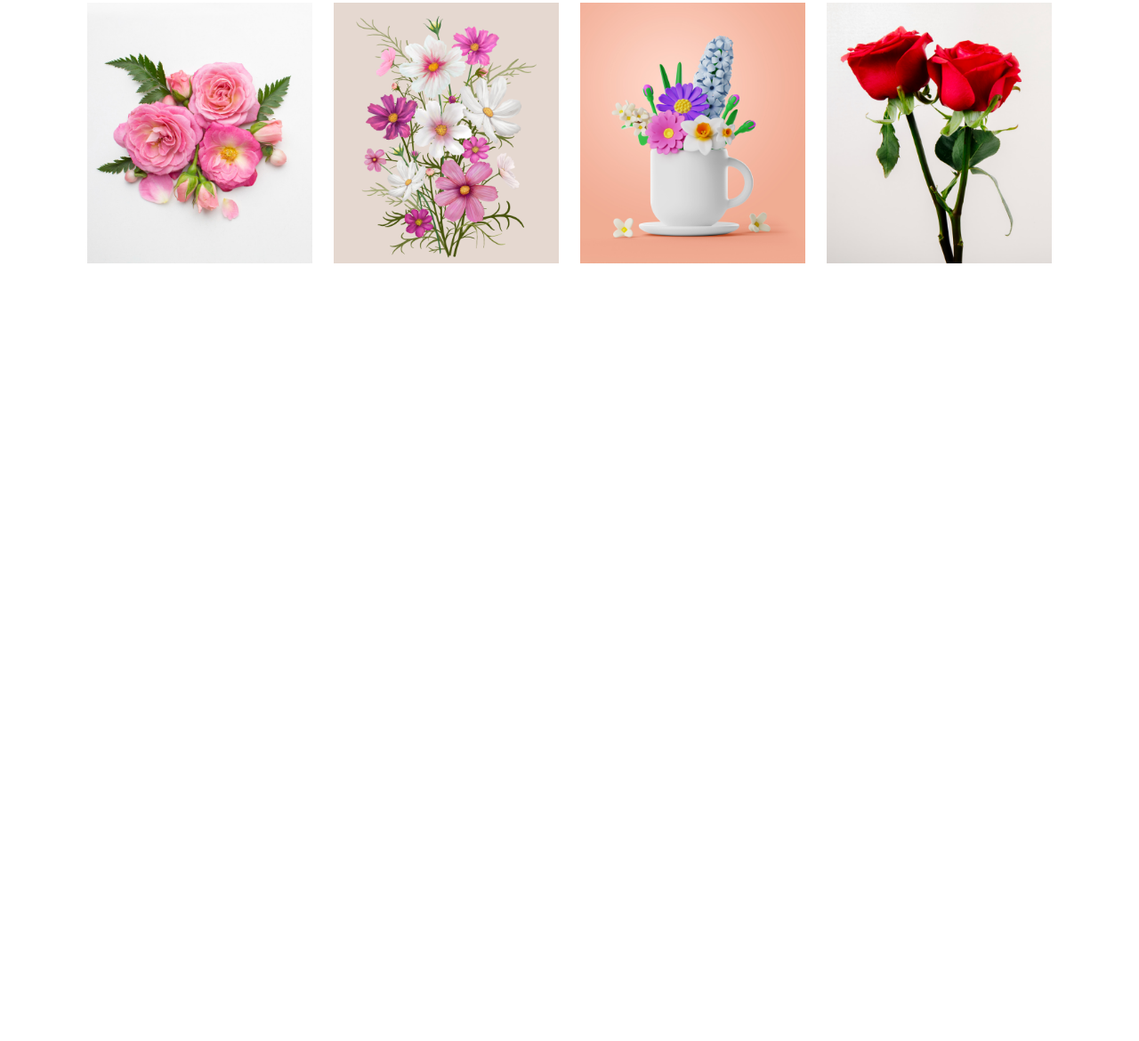
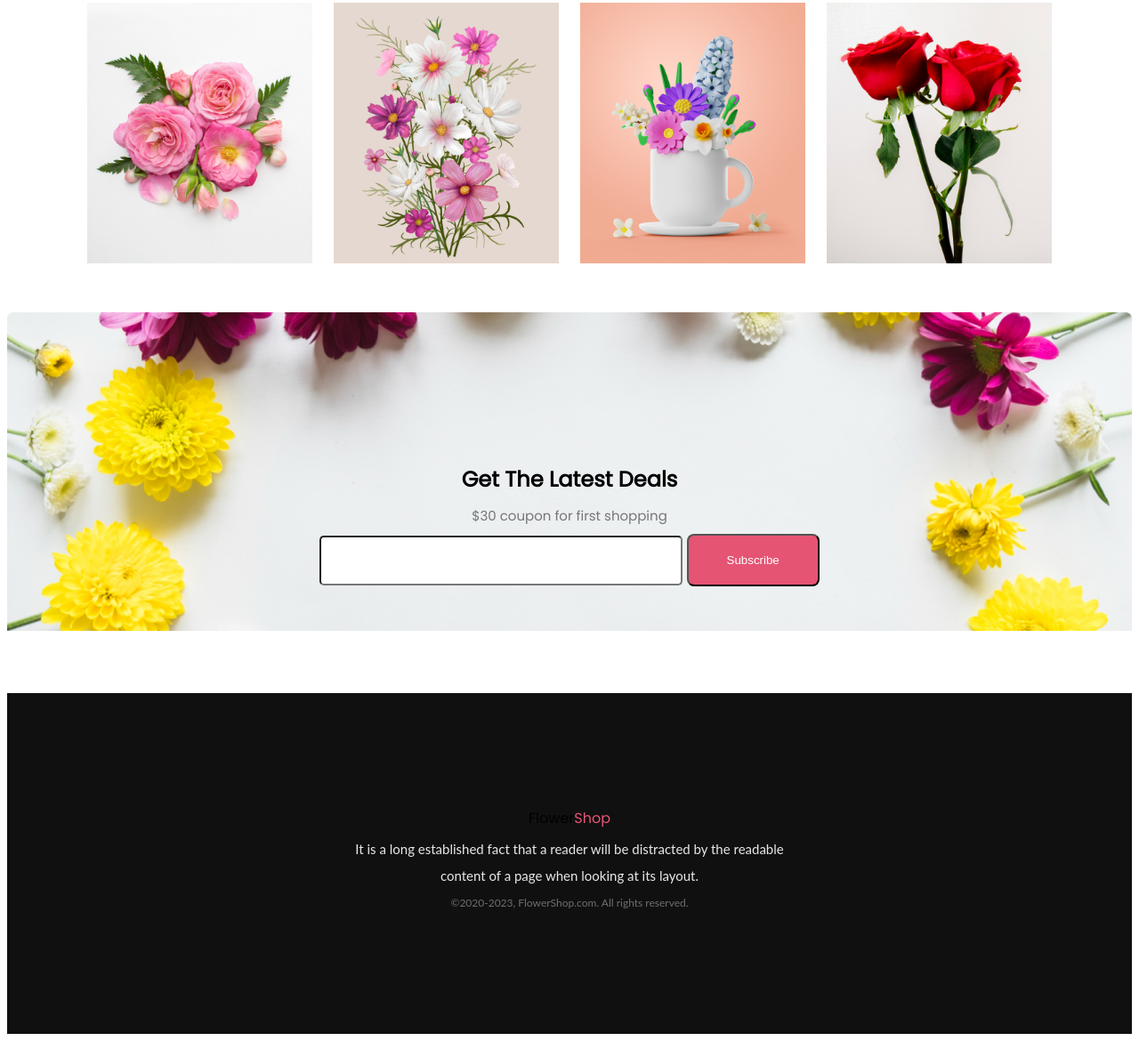
Before and after one commit to noman11012/assignment-one, a plain HTML site: page index.html in a window 1280 px wide. Shown: the part 1312-2482 px from the top of the page at 89% size. Before the commit the page ends 1671 px from the top, so only its background shows below. Drawn offline with Linux system fonts and the light colour scheme.

Commit message:
subscribe and footer section completed

```diff
--- a/CSS/style.css
+++ b/CSS/style.css
@@ -1,5 +1,8 @@
 body{
     font-family: 'Poppins', sans-serif;
+}
+.colorPink{
+    color:#E55473;
 }
 /* header section CSS work start*/
 .mainHeader{
@@ -65,3 +68,49 @@ body{
     line-height: 10px; /* 166.667% */
  }
  /* instagram CSS section work end */
+
+ /* subscribe CSS section started */
+ .subscribe{
+    text-align: center;
+    background-image: url('../bgimage/Rectangle\ 9.png');
+    background-repeat: no-repeat;
+    background-size: cover;
+    /* height: 449px; */
+    padding: 150px 0 50px 0;
+ }
+
+ .inputField{
+    display: inline-block;
+    height: 50px;
+    width: 400px;
+    border-radius: 5px;
+ }
+ /* subscribe CSS section END */
+
+
+ /* footer section start */
+ .footersection{
+    text-align: center;
+    background: #111010;
+    margin-top: 70px;
+    /* height: 449px; */
+    padding: 128px 0 128px 0;
+ }
+ .footersectionDiscription{
+    color: rgba(255, 255, 255, 0.90);
+
+    font-family: Lato;
+    font-size: 15px;
+    font-weight: 400;
+    line-height: 15px; /* 166.667% */
+ }
+
+ .footerD{
+    color: rgba(255, 255, 255, 0.40);
+    text-align: center;
+    font-family: Lato;
+    font-size: 12px;
+    font-weight: 400;
+    line-height: normal;
+ }
+ /* footer section end */
--- a/index.html
+++ b/index.html
@@ -31,7 +31,7 @@
 <!-- hot deal section work -->
         <section class="hotDeal">
             <div class="hotDealSection">
-                <h1 class="headerTitle">Hot Deal ! Sale Up To 25% <span style="color: #E55473;">Off</span></h1>
+                <h1 class="headerTitle">Hot Deal ! Sale Up To 25% <span class="colorPink">Off</span></h1>
                 <p class="headerDiscription">It is a long established fact that a reader will be distracted by the readable content of a page when looking at its layout.</p>
                 <button class="primaryBtn">Shop Now</button>
             </div>
@@ -55,10 +55,26 @@
 
     </section>
     <!-- instagram section work end -->
+
+    <!-- subscribe section started -->
+    <section class="subscribe">
+        <h1>Get The Latest Deals</h1>
+        <p class="instagramDiscription">$30 coupon for first shopping </p>
+
+        <input class="inputField" type="text"  name="" id="">
+        <button class="primaryBtn">Subscribe</button>
+    </section>
+    <!-- subscribe section end -->
     </main>
 
     <footer>
+        <section class="footersection">
 
+            <h1">Flower<span class="colorPink">Shop</span></h1>
+        <p class="footersectionDiscription">It is a long established fact that a reader will be distracted by the readable  </p>
+        <p class="footersectionDiscription">content of a page when looking at its layout.</p>
+            <p class="footerD"> &copy;2020-2023, FlowerShop.com. All rights reserved. </p>
+        </section>
     </footer>
 </body>
 </html>
```
Also changed, not shown: bgimage/Rectangle 9.png (added).
